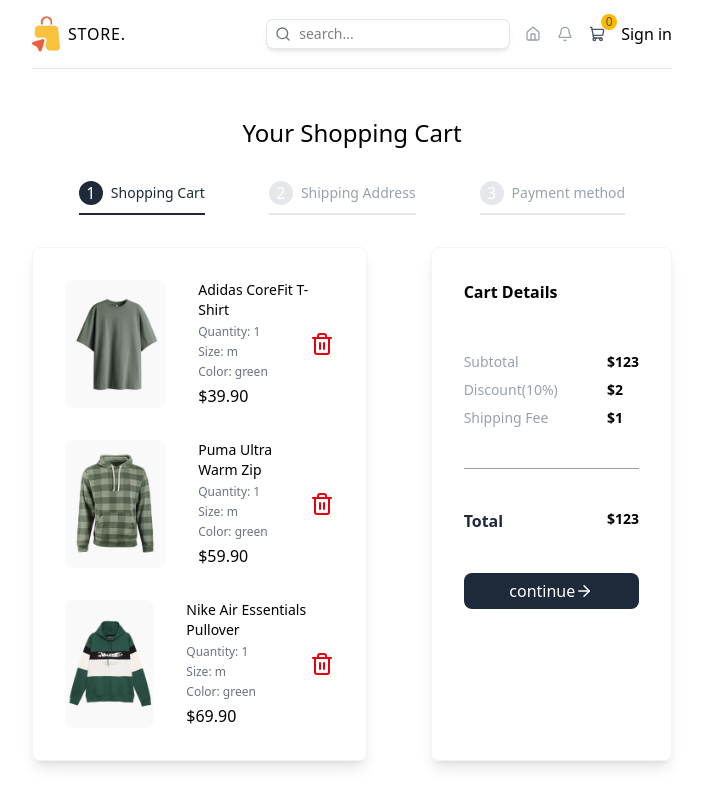
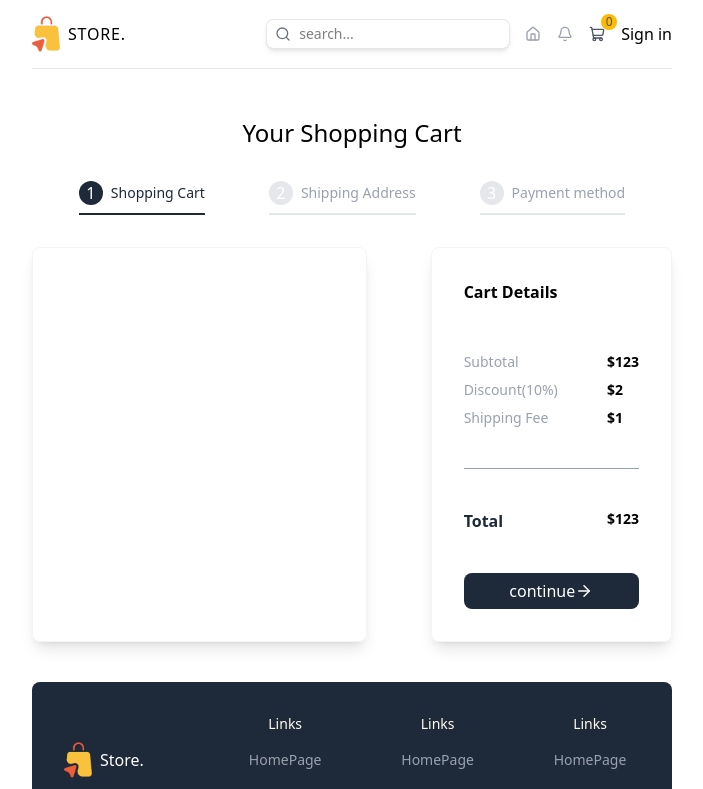
Before and after one commit to ChamlingUttam/client, a Next.js app: page /cart in a window 1280 px wide. Shown: the top 789 px of the page, without its empty margins (288-991 px from the left). Built offline with nearby package versions, Linux system fonts and the light colour scheme.

Commit message:
work with remove cart code redux

```diff
--- a/app/cart/page.tsx
+++ b/app/cart/page.tsx
@@ -1,10 +1,13 @@
 "use client"
-import { ArrowRight, Trash } from 'lucide-react'
+import { ArrowRight, Cross, Trash } from 'lucide-react'
 import { useRouter, useSearchParams } from 'next/navigation'
 import React, { useState } from 'react'
 import ShippingForm from '../components/ShippingForm'
 import PaymentForm from '../components/PaymentForm'
 import Image from 'next/image'
+import { useDispatch, useSelector } from 'react-redux'
+import { AppDispatch, RootState } from '../store/store'
+import { removeCart } from '../store/cartSlice'
 
 
 type PaymentFormData = {
@@ -32,61 +35,61 @@
 
 //tempory items
 
-const cartITems = [
-     {
-    id: 1,
-    name: "Adidas CoreFit T-Shirt",
-    shortDescription:
-      "Lorem ipsum dolor sit amet consect adipisicing elit lorem ipsum dolor sit.",
-    description:
-      "Lorem ipsum dolor sit amet consect adipisicing elit lorem ipsum dolor sit. Lorem ipsum dolor sit amet consect adipisicing elit lorem ipsum dolor sit. Lorem ipsum dolor sit amet consect adipisicing elit lorem ipsum dolor sit.",
-    price: 39.9,
-    sizes: ["s", "m", "l", "xl", "xxl"],
-    colors: ["gray", "purple", "green"],
-    images: {
-      gray: "/products/1g.png",
-      purple: "/products/1p.png",
-      green: "/products/1gr.png",
-    },
-    quantity:1,
-    selectedSize:"m",
-    selectedColor:"green"
-  },
-  {
-    id: 2,
-    name: "Puma Ultra Warm Zip",
-    shortDescription:
-      "Lorem ipsum dolor sit amet consect adipisicing elit lorem ipsum dolor sit.",
-    description:
-      "Lorem ipsum dolor sit amet consect adipisicing elit lorem ipsum dolor sit. Lorem ipsum dolor sit amet consect adipisicing elit lorem ipsum dolor sit. Lorem ipsum dolor sit amet consect adipisicing elit lorem ipsum dolor sit.",
-    price: 59.9,
-    sizes: ["s", "m", "l", "xl"],
-    colors: ["gray", "green"],
-    images: { gray: "/products/2g.png", green: "/products/2gr.png" }, quantity:1,
-    selectedSize:"m",
-    selectedColor:"green"
-  },
+// const cartITems = [
+//      {
+//     id: 1,
+//     name: "Adidas CoreFit T-Shirt",
+//     shortDescription:
+//       "Lorem ipsum dolor sit amet consect adipisicing elit lorem ipsum dolor sit.",
+//     description:
+//       "Lorem ipsum dolor sit amet consect adipisicing elit lorem ipsum dolor sit. Lorem ipsum dolor sit amet consect adipisicing elit lorem ipsum dolor sit. Lorem ipsum dolor sit amet consect adipisicing elit lorem ipsum dolor sit.",
+//     price: 39.9,
+//     sizes: ["s", "m", "l", "xl", "xxl"],
+//     colors: ["gray", "purple", "green"],
+//     images: {
+//       gray: "/products/1g.png",
+//       purple: "/products/1p.png",
+//       green: "/products/1gr.png",
+//     },
+//     quantity:1,
+//     selectedSize:"m",
+//     selectedColor:"green"
+//   },
+//   {
+//     id: 2,
+//     name: "Puma Ultra Warm Zip",
+//     shortDescription:
+//       "Lorem ipsum dolor sit amet consect adipisicing elit lorem ipsum dolor sit.",
+//     description:
+//       "Lorem ipsum dolor sit amet consect adipisicing elit lorem ipsum dolor sit. Lorem ipsum dolor sit amet consect adipisicing elit lorem ipsum dolor sit. Lorem ipsum dolor sit amet consect adipisicing elit lorem ipsum dolor sit.",
+//     price: 59.9,
+//     sizes: ["s", "m", "l", "xl"],
+//     colors: ["gray", "green"],
+//     images: { gray: "/products/2g.png", green: "/products/2gr.png" }, quantity:1,
+//     selectedSize:"m",
+//     selectedColor:"green"
+//   },
 
-  {
-    id: 3,
-    name: "Nike Air Essentials Pullover",
-    shortDescription:
-      "Lorem ipsum dolor sit amet consect adipisicing elit lorem ipsum dolor sit.",
-    description:
-      "Lorem ipsum dolor sit amet consect adipisicing elit lorem ipsum dolor sit. Lorem ipsum dolor sit amet consect adipisicing elit lorem ipsum dolor sit. Lorem ipsum dolor sit amet consect adipisicing elit lorem ipsum dolor sit.",
-    price: 69.9,
-    sizes: ["s", "m", "l"],
-    colors: ["green", "blue", "black"],
-    images: {
-      green: "/products/3gr.png",
-      blue: "/products/3b.png",
-      black: "/products/3bl.png",
-    },
-     quantity:1,
-    selectedSize:"m",
-    selectedColor:"green"
-  }
-]
+//   {
+//     id: 3,
+//     name: "Nike Air Essentials Pullover",
+//     shortDescription:
+//       "Lorem ipsum dolor sit amet consect adipisicing elit lorem ipsum dolor sit.",
+//     description:
+//       "Lorem ipsum dolor sit amet consect adipisicing elit lorem ipsum dolor sit. Lorem ipsum dolor sit amet consect adipisicing elit lorem ipsum dolor sit. Lorem ipsum dolor sit amet consect adipisicing elit lorem ipsum dolor sit.",
+//     price: 69.9,
+//     sizes: ["s", "m", "l"],
+//     colors: ["green", "blue", "black"],
+//     images: {
+//       green: "/products/3gr.png",
+//       blue: "/products/3b.png",
+//       black: "/products/3bl.png",
+//     },
+//      quantity:1,
+//     selectedSize:"m",
+//     selectedColor:"green"
+//   }
+// ]
 const page = () => {
     const searchParams = useSearchParams()
     const router = useRouter()
@@ -97,6 +100,13 @@
 
     const [paymentForm, setPaymentForm] =
   useState<PaymentFormData | null>(null);
+
+ const carts = useSelector((store: RootState) => store.cart.items)
+const dispatch = useDispatch<AppDispatch>()
+
+  const [deleteitems,setDeleteItems]= useState<number | null>(null)
+
+
   return (
     <div className='flex flex-col gap-8 items-center justify-center mt-12'>
         <h1 className="text-2xl font-medium">Your Shopping Cart</h1>
@@ -123,7 +133,7 @@
           {/** left section */}
           <div className="w-full lg:w-7/12 shadow-lg border border-gray-100 p-8 rounded-lg flex flex-col gap-8">
           {activeStep ===1 ? (
-            cartITems.map((item)=>(
+            carts.map((item)=>(
               <div className='flex justify-between' key={item.id}>
                 <div className='flex gap-8'>
                   <div className='relative w-32 h-32 overflow-hidden  bg-gray-50 rounded-lg'>
@@ -146,12 +156,14 @@
                   </div>
                 </div>
                 <button className='text-red-600'>
-                  <Trash/>
+                  <Trash
+                  onClick={()=>setDeleteItems(item.id)}
+                  />
                 </button>
               </div>
             ))
           ):
-          activeStep===2?(<ShippingForm onContinue={()=>router.push("/cart?step=3,{scroll:false")} setShippingForm={setShippingForm}/>):
+          activeStep===2?(<ShippingForm onContinue={()=>router.push("/cart?step=3",{scroll:false})} setShippingForm={setShippingForm}/>):
           activeStep ===3 && shippingForm ? (<PaymentForm  setPaymentForm={setPaymentForm}
     onContinue={() => {
       // Place order here
@@ -194,6 +206,65 @@
             </div>
         </div>
 
+        {
+          deleteitems !==null && (
+           <div className="fixed inset-0 z-50 flex items-center justify-center bg-black/50 backdrop-blur-sm px-4">
+  <div className="relative w-full max-w-sm rounded-2xl bg-white p-6 shadow-2xl">
+
+
+    <button
+      onClick={() => setDeleteItems(null)}
+      className="absolute right-4 top-4 flex h-8 w-8 items-center justify-center rounded-full text-gray-400 transition hover:bg-gray-100 hover:text-gray-700"
+    >
+      <Cross size={18} />
+    </button>
+
+    {/* Icon */}
+    <div className="mx-auto flex h-14 w-14 items-center justify-center rounded-full bg-red-100">
+      <Trash className="text-red-500" size={25} />
+    </div>
+
+    {/* Content */}
+    <div className="mt-4 text-center">
+      <h1 className="text-xl font-semibold text-gray-800">
+        Remove item?
+      </h1>
+
+      <p className="mt-2 text-sm leading-6 text-gray-500">
+        Are you sure you want to remove this item from your cart?
+        This action cannot be undone.
+      </p>
+    </div>
+
+    {/* Buttons */}
+    <div className="mt-7 flex gap-3">
+
+      <button
+        onClick={() => setDeleteItems(null)}
+        className="flex-1 rounded-lg border border-gray-300 px-4 py-2.5 text-sm font-medium text-gray-700 transition hover:bg-gray-100"
+      >
+        Cancel
+      </button>
+
+      <button
+        onClick={() => {
+          if (deleteitems !== null) {
+            dispatch(removeCart(deleteitems));
+            setDeleteItems(null);
+          }
+        }}
+        className="flex-1 rounded-lg bg-red-500 px-4 py-2.5 text-sm font-medium text-white transition hover:bg-red-600 active:scale-95"
+      >
+        Remove
+      </button>
+
+    </div>
+
+  </div>
+</div>
+          )
+        }
+
     </div>
   )
 }
```
